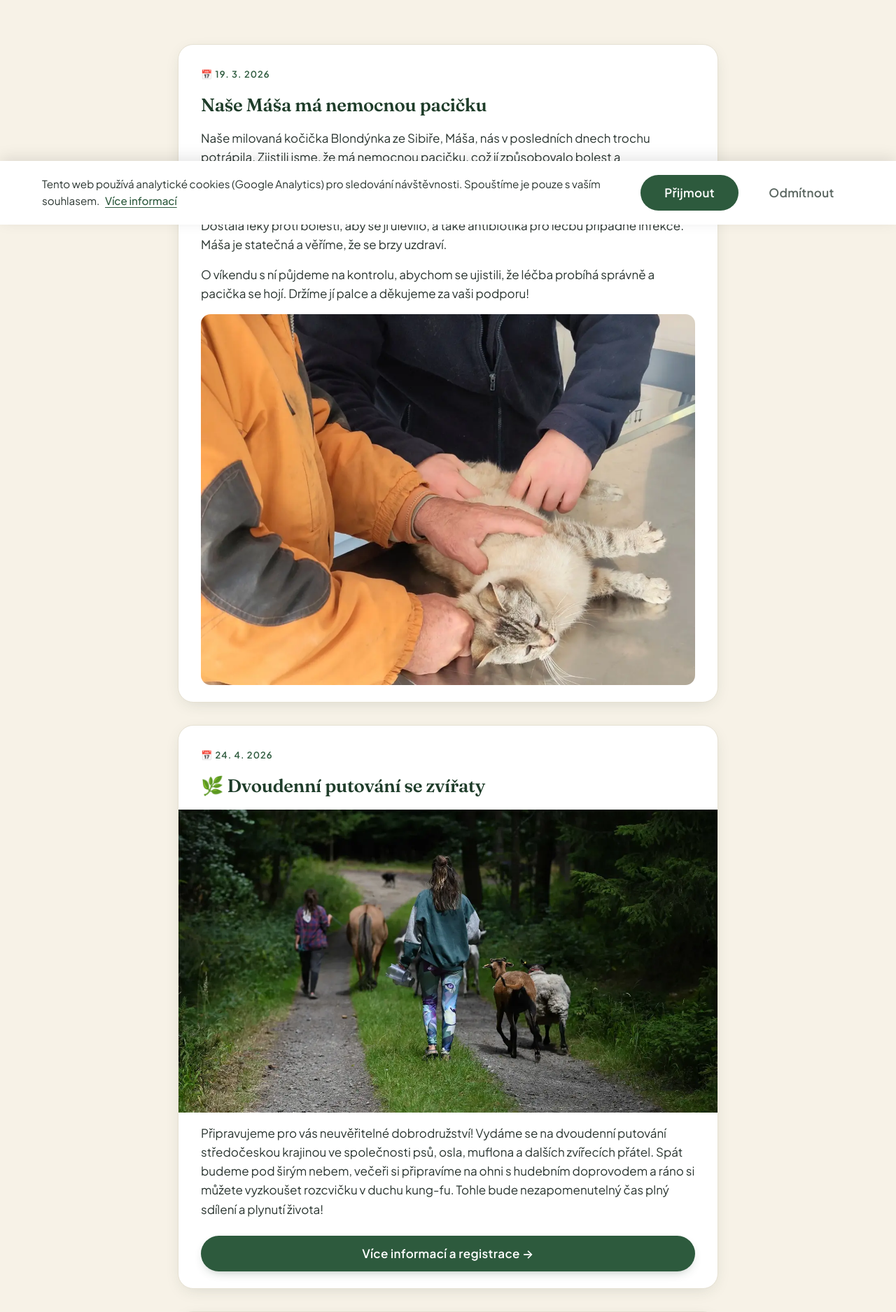
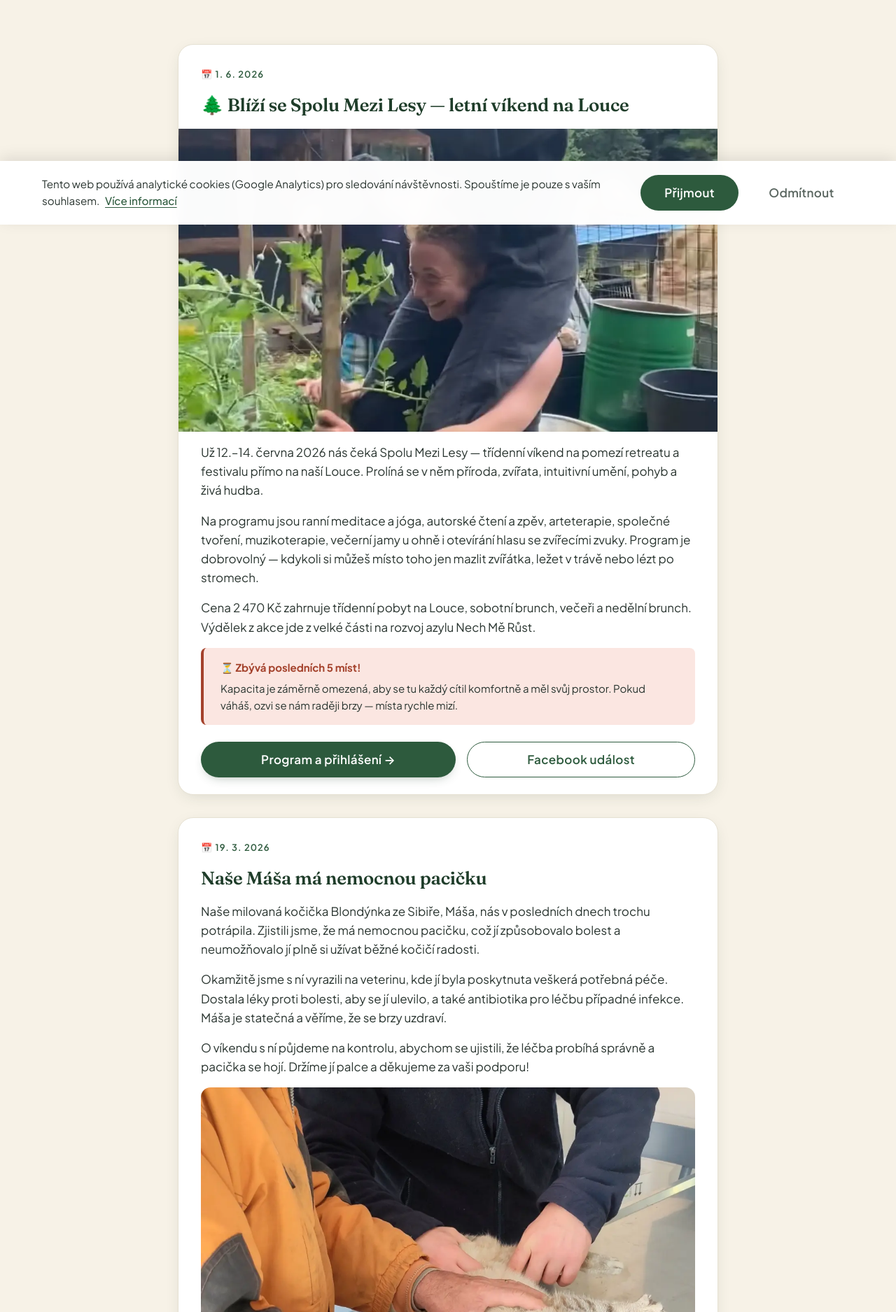
Before and after one commit to TGeeeeq/NMRStranky1.0, a PHP site: page /novinky in a window 1280 px wide. Shown: the part 479-2354 px from the top of the page at 70% size. Run offline with PHP 8.4, Linux system fonts and the light colour scheme.

Commit message:
Novinky: nový článek o nadcházející akci Spolu Mezi Lesy
- Top novinka s info z mezilesy.html (termín, program, cena)
- Hero obrázek loukada1.webp + proklik na /mezilesy a FB událost
- Zvýrazněné upozornění "Zbývá posledních 5 míst", bilingvní cs/en
- Rebuild novinky.php -> novinky.html

Co-Authored-By: Claude Opus 4.8 (1M context) <noreply@anthropic.com>

```diff
--- a/www/novinky.php
+++ b/www/novinky.php
@@ -26,6 +26,39 @@ require __DIR__ . '/partials/head.php';
     <!-- Hlavní obsah s příspěvky -->
     <section class="news-section">
         <div class="news-container">
+
+            <article class="news-card">
+                <span class="news-card__date">📅 1. 6. 2026</span>
+                <h2 class="news-card__title" data-cs="🌲 Blíží se Spolu Mezi Lesy — letní víkend na Louce" data-en="🌲 Spolu Mezi Lesy is coming — a summer weekend at the Meadow">
+                    🌲 Blíží se Spolu Mezi Lesy — letní víkend na Louce
+                </h2>
+                <a href="mezilesy" class="news-card__hero">
+                    <img src="assets/loukada1.webp" alt="Spolu Mezi Lesy — víkend na Louce" loading="lazy">
+                </a>
+                <div class="news-card__body">
+                    <p data-cs="Už 12.–14. června 2026 nás čeká Spolu Mezi Lesy — třídenní víkend na pomezí retreatu a festivalu přímo na naší Louce. Prolíná se v něm příroda, zvířata, intuitivní umění, pohyb a živá hudba." data-en="On June 12–14, 2026, we are hosting Spolu Mezi Lesy — a three-day weekend on the border of a retreat and a festival, right here at our Meadow. It blends nature, animals, intuitive art, movement, and live music.">
+                        Už 12.–14. června 2026 nás čeká <strong>Spolu Mezi Lesy</strong> — třídenní víkend na pomezí retreatu a festivalu přímo na naší Louce. Prolíná se v něm příroda, zvířata, intuitivní umění, pohyb a živá hudba.
+                    </p>
+                    <p data-cs="Na programu jsou ranní meditace a jóga, autorské čtení a zpěv, arteterapie, společné tvoření, muzikoterapie, večerní jamy u ohně i otevírání hlasu se zvířecími zvuky. Program je dobrovolný — kdykoli si můžeš místo toho jen mazlit zvířátka, ležet v trávě nebo lézt po stromech." data-en="The programme includes morning meditation and yoga, authorial reading and singing, art therapy, shared creating, music therapy, evening jams by the fire, and voice opening with animal sounds. The programme is voluntary — anytime you can instead just cuddle the animals, lie in the grass, or climb trees.">
+                        Na programu jsou ranní meditace a jóga, autorské čtení a zpěv, arteterapie, společné tvoření, muzikoterapie, večerní jamy u ohně i otevírání hlasu se zvířecími zvuky. Program je dobrovolný — kdykoli si můžeš místo toho jen mazlit zvířátka, ležet v trávě nebo lézt po stromech.
+                    </p>
+                    <p data-cs="Cena 2 470 Kč zahrnuje třídenní pobyt na Louce, sobotní brunch, večeři a nedělní brunch. Výdělek z akce jde z velké části na rozvoj azylu Nech Mě Růst." data-en="The price of 2,470 CZK includes the three-day stay at the Meadow, Saturday brunch, dinner, and Sunday brunch. Most of the proceeds go toward developing the Nech Mě Růst sanctuary.">
+                        Cena <strong>2 470 Kč</strong> zahrnuje třídenní pobyt na Louce, sobotní brunch, večeři a nedělní brunch. Výdělek z akce jde z velké části na rozvoj azylu Nech Mě Růst.
+                    </p>
+                </div>
+                <div class="news-alert">
+                    <strong data-cs="⏳ Zbývá posledních 5 míst!" data-en="⏳ Only 5 spots left!">⏳ Zbývá posledních 5 míst!</strong>
+                    <p data-cs="Kapacita je záměrně omezená, aby se tu každý cítil komfortně a měl svůj prostor. Pokud váháš, ozvi se nám raději brzy — místa rychle mizí." data-en="Capacity is intentionally limited so everyone feels comfortable and has their own space. If you are hesitating, get in touch soon — the spots are filling up fast.">
+                        Kapacita je záměrně omezená, aby se tu každý cítil komfortně a měl svůj prostor. Pokud váháš, ozvi se nám raději brzy — místa rychle mizí.
+                    </p>
+                </div>
+                <div class="news-card__actions">
+                    <a href="mezilesy" class="btn btn--primary" data-cs="Program a přihlášení →" data-en="Programme and registration →">Program a přihlášení →</a>
+                    <a href="https://fb.me/e/3Eqy9wHLN" target="_blank" rel="noopener" class="btn btn--ghost" data-cs="Facebook událost" data-en="Facebook event">
+                        <i class="fab fa-facebook"></i> Facebook událost
+                    </a>
+                </div>
+            </article>
 
             <article class="news-card">
                 <span class="news-card__date">📅 19. 3. 2026</span>
```
Also changed, not shown: www/novinky.html (+33 -0 lines).
